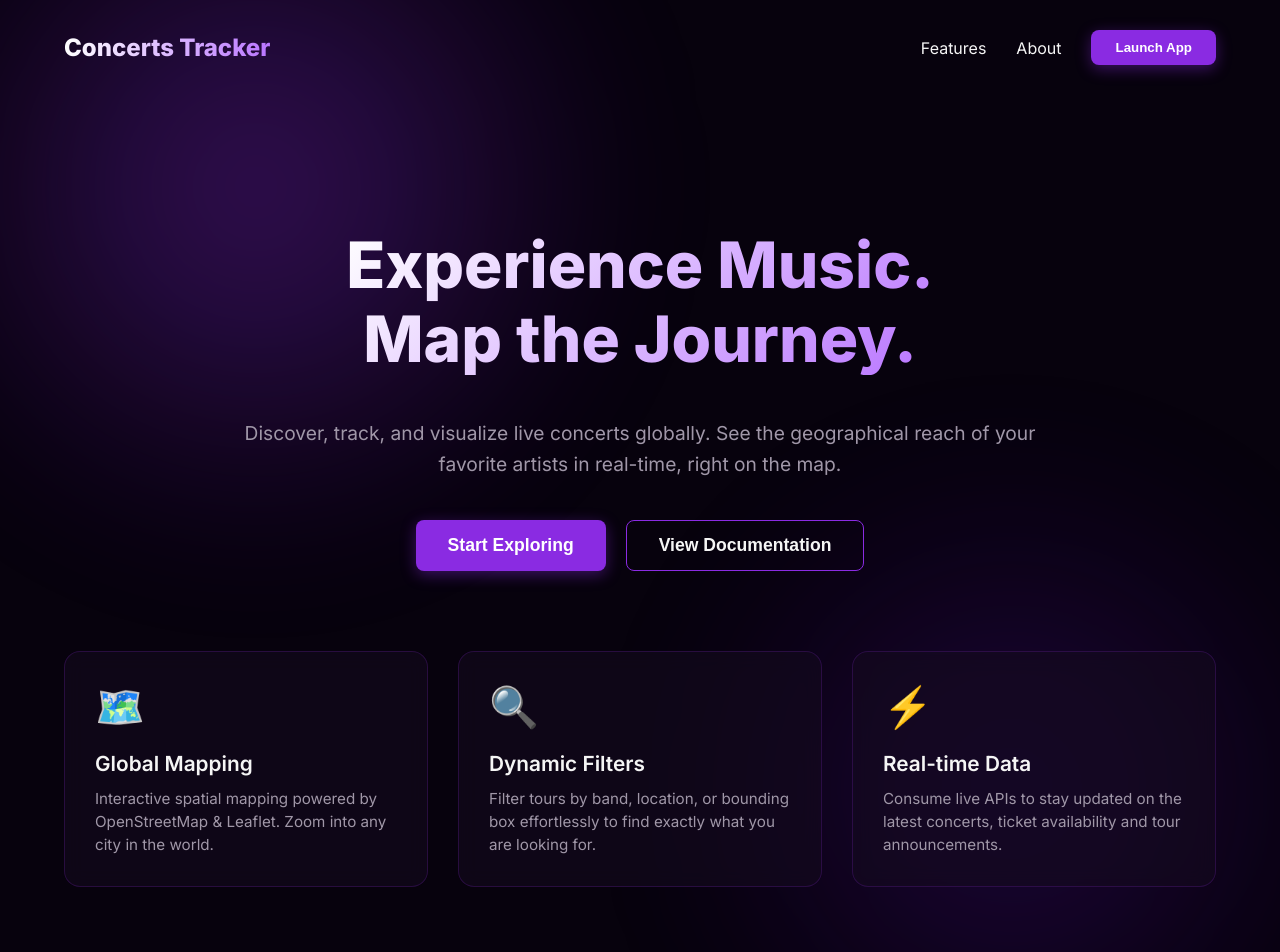
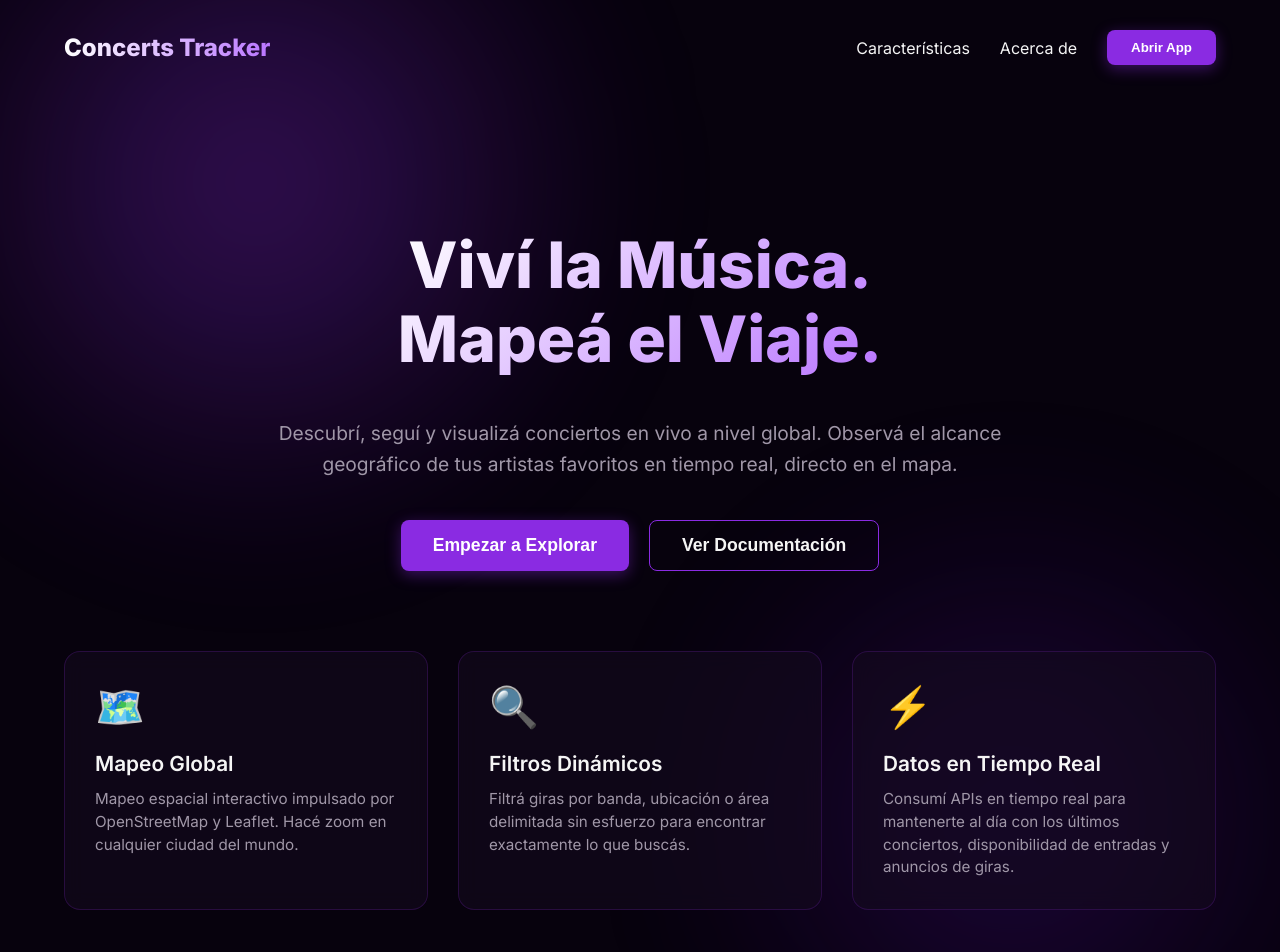
Before and after one commit to agussantinelli/concerts-tracker, a React (Vite) app: page / in a window 1280 px wide. Shown: the top 952 px of the page. Built offline with nearby package versions, Linux system fonts and the light colour scheme.

Commit message:
Corrigo Idioma + README

```diff
--- a/src/App.tsx
+++ b/src/App.tsx
@@ -4,45 +4,45 @@ import './index.css';
 function App() {
   return (
     <div className="landing-container">
-      {/* Subtle Background Effects */}
+      {/* Efectos Sutiles de Fondo */}
       <div className="bg-glow"></div>
       <div className="bg-glow bg-glow-secondary"></div>
 
       <header className="header">
         <h1 className="logo">Concerts Tracker</h1>
         <nav className="nav">
-          <a href="#features">Features</a>
-          <a href="#about">About</a>
-          <button className="btn-primary">Launch App</button>
+          <a href="#features">Características</a>
+          <a href="#about">Acerca de</a>
+          <button className="btn-primary">Abrir App</button>
         </nav>
       </header>
 
       <main className="hero">
-        <h2 className="hero-title">Experience Music.<br/> Map the Journey.</h2>
+        <h2 className="hero-title">Viví la Música.<br/> Mapeá el Viaje.</h2>
         <p className="hero-subtitle">
-          Discover, track, and visualize live concerts globally. See the geographical reach of your favorite artists in real-time, right on the map.
+          Descubrí, seguí y visualizá conciertos en vivo a nivel global. Observá el alcance geográfico de tus artistas favoritos en tiempo real, directo en el mapa.
         </p>
         <div className="cta-group">
-          <button className="btn-primary large">Start Exploring</button>
-          <button className="btn-secondary large">View Documentation</button>
+          <button className="btn-primary large">Empezar a Explorar</button>
+          <button className="btn-secondary large">Ver Documentación</button>
         </div>
       </main>
 
       <section className="features-grid" id="features">
         <div className="feature-card">
           <div className="feature-icon">🗺️</div>
-          <h3>Global Mapping</h3>
-          <p>Interactive spatial mapping powered by OpenStreetMap & Leaflet. Zoom into any city in the world.</p>
+          <h3>Mapeo Global</h3>
+          <p>Mapeo espacial interactivo impulsado por OpenStreetMap y Leaflet. Hacé zoom en cualquier ciudad del mundo.</p>
         </div>
         <div className="feature-card">
           <div className="feature-icon">🔍</div>
-          <h3>Dynamic Filters</h3>
-          <p>Filter tours by band, location, or bounding box effortlessly to find exactly what you are looking for.</p>
+          <h3>Filtros Dinámicos</h3>
+          <p>Filtrá giras por banda, ubicación o área delimitada sin esfuerzo para encontrar exactamente lo que buscás.</p>
         </div>
         <div className="feature-card">
           <div className="feature-icon">⚡</div>
-          <h3>Real-time Data</h3>
-          <p>Consume live APIs to stay updated on the latest concerts, ticket availability and tour announcements.</p>
+          <h3>Datos en Tiempo Real</h3>
+          <p>Consumí APIs en tiempo real para mantenerte al día con los últimos conciertos, disponibilidad de entradas y anuncios de giras.</p>
         </div>
       </section>
     </div>
```
Also changed, not shown: 1 other file (tests, documents, lock files or other folders).
